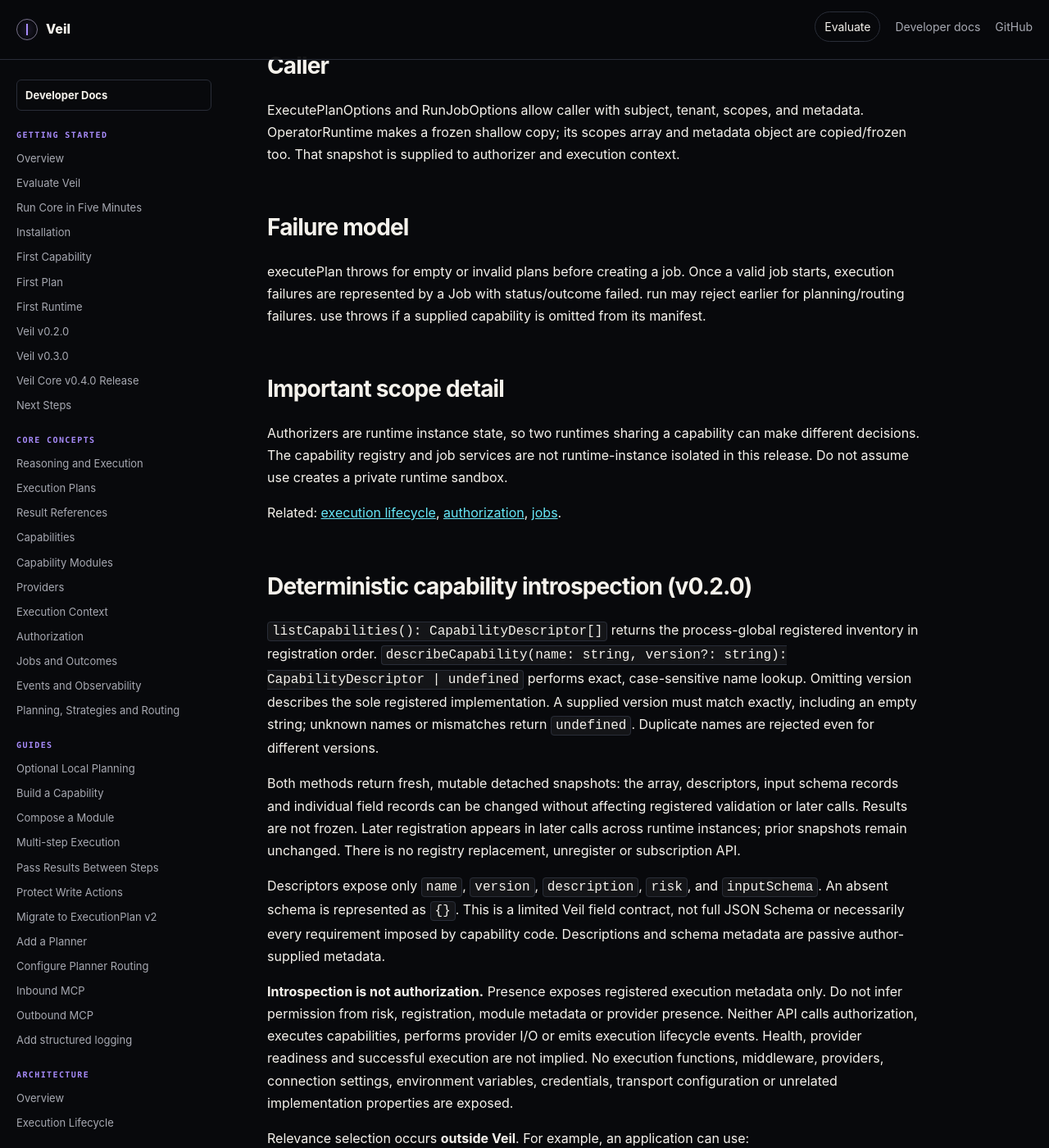
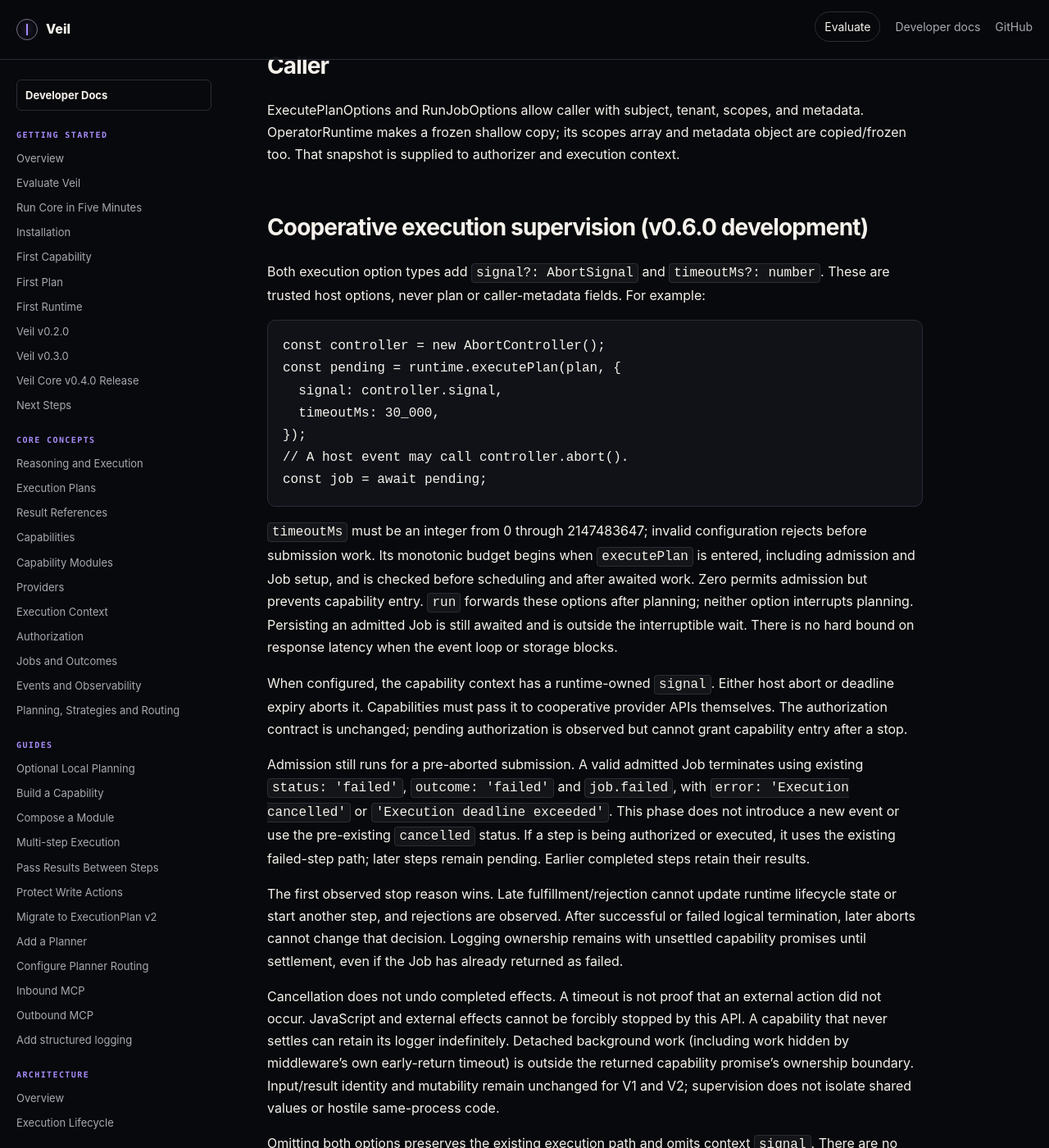
Before and after one commit to veil-runtime/veil, a Jekyll site: the page built from docs/reference/operator-runtime.md, in a window 1280 px wide and 1400 px high, scrolled down 1142 px. Shown: the whole window at 82% size. Built offline with Jekyll 4.4.1, drawn with Linux system fonts in a browser that asks for light colours; some of the changed text lies outside the part shown.

Commit message:
docs(runtime): document Phase 2 lifecycle and verification

````diff
--- a/docs/reference/operator-runtime.md
+++ b/docs/reference/operator-runtime.md
@@ -36,6 +36,59 @@ use(module) checks that every supplied module capability name appears in module.
 ## Caller
 
 ExecutePlanOptions and RunJobOptions allow caller with subject, tenant, scopes, and metadata. OperatorRuntime makes a frozen shallow copy; its scopes array and metadata object are copied/frozen too. That snapshot is supplied to authorizer and execution context.
+
+## Cooperative execution supervision (v0.6.0 development)
+
+Both execution option types add `signal?: AbortSignal` and `timeoutMs?: number`.
+These are trusted host options, never plan or caller-metadata fields. For example:
+
+```ts
+const controller = new AbortController();
+const pending = runtime.executePlan(plan, {
+  signal: controller.signal,
+  timeoutMs: 30_000,
+});
+// A host event may call controller.abort().
+const job = await pending;
+```
+
+`timeoutMs` must be an integer from 0 through 2147483647; invalid configuration
+rejects before submission work. Its monotonic budget begins when `executePlan`
+is entered, including admission and Job setup, and is checked before scheduling
+and after awaited work. Zero permits admission but prevents capability entry.
+`run` forwards these options after planning; neither option interrupts planning.
+Persisting an admitted Job is still awaited and is outside the interruptible wait.
+There is no hard bound on response latency when the event loop or storage blocks.
+
+When configured, the capability context has a runtime-owned `signal`. Either host
+abort or deadline expiry aborts it. Capabilities must pass it to cooperative
+provider APIs themselves. The authorization contract is unchanged; pending
+authorization is observed but cannot grant capability entry after a stop.
+
+Admission still runs for a pre-aborted submission. A valid admitted Job terminates
+using existing `status: 'failed'`, `outcome: 'failed'` and `job.failed`, with
+`error: 'Execution cancelled'` or `'Execution deadline exceeded'`. This phase
+does not introduce a new event or use the pre-existing `cancelled` status. If a
+step is being authorized or executed, it uses the existing failed-step path;
+later steps remain pending. Earlier completed steps retain their results.
+
+The first observed stop reason wins. Late fulfillment/rejection cannot update
+runtime lifecycle state or start another step, and rejections are observed.
+After successful or failed logical termination, later aborts cannot change that
+decision. Logging ownership remains with unsettled capability promises until
+settlement, even if the Job has already returned as failed.
+
+Cancellation does not undo completed effects. A timeout is not proof that an
+external action did not occur. JavaScript and external effects cannot be forcibly
+stopped by this API. A capability that never settles can retain its logger
+indefinitely. Detached background work (including work hidden by middleware's
+own early-return timeout) is outside the returned capability promise's ownership
+boundary. Input/result identity and mutability remain unchanged for V1 and V2;
+supervision does not isolate shared values or hostile same-process code.
+
+Omitting both options preserves the existing execution path and omits context
+`signal`. There are no retries, rollback or idempotency guarantees. See the
+[Phase 2 design and race table](../release/v0.6.0-phase2.md).
 
 ## Failure model
 
````
Also changed, not shown: docs/architecture/execution-lifecycle.md (+9 -0 lines), docs/concepts/execution-context.md (+9 -0 lines), docs/release/v0.6.0-phase2.md (added, +187 -0 lines).
